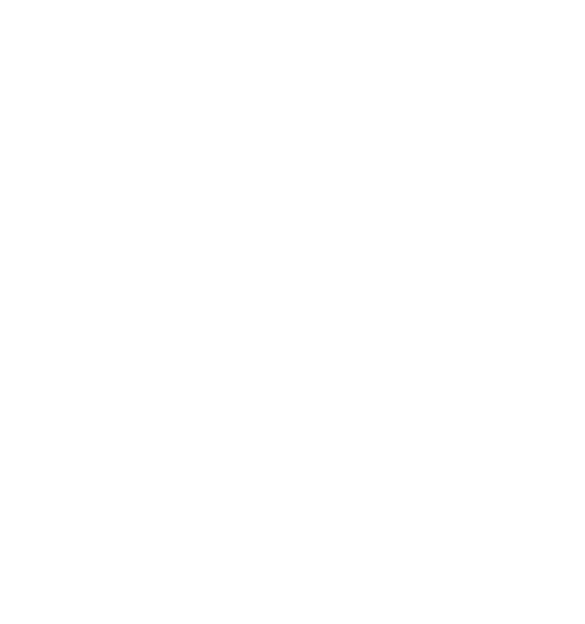
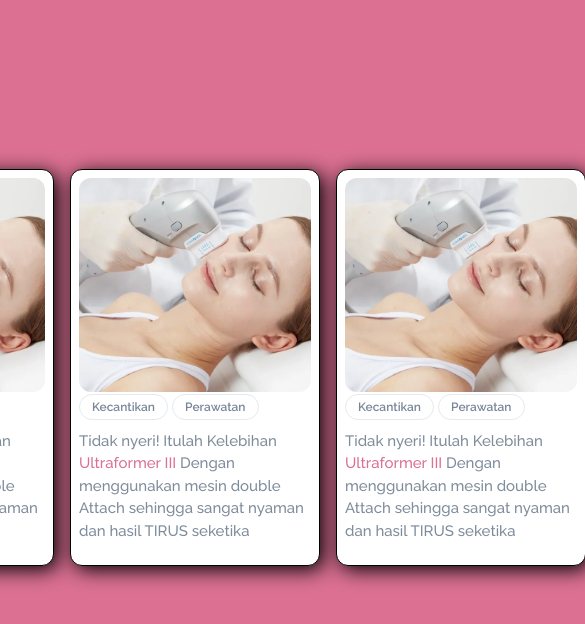
Before and after one commit to RPH07/UAS, a plain HTML site: page index.html in a window 390 px wide. Shown: the whole page, 585 px wide, since content can reach past the window. Drawn offline with Linux system fonts and the light colour scheme.

Commit message:
Menambahkan gambar, text dan responsive css

```diff
--- a/css/style.css
+++ b/css/style.css
@@ -0,0 +1,58 @@
+@import url("https://fonts.googleapis.com/css2?family=Raleway:wght@500;600&display=swap");
+
+*{
+    box-sizing: border-box;
+}
+
+#container{
+    max-width: 300px;
+    margin: 0 auto;
+    margin-top: 20vh;
+    justify-content: center;
+    display: grid;
+    grid-template-columns: repeat(3, 250px);
+    grid-auto-rows: auto;
+    grid-gap: 1rem;
+}
+
+body{
+    background-color: palevioletred;
+    font-family: "Raleway", sans-serif;
+}
+
+.card{
+
+    background-color: white;
+    border: 1px solid black;
+    padding: 8px;
+    border-radius: 12px;
+    box-shadow: 4px 4px 20px;
+}
+
+img{
+    width: 100%;
+    border-radius: 12px;
+    height: 214px;
+    object-fit: cover;
+}
+
+.tag {
+    padding: 5px 12px;
+    border: 1px solid #e5eaed;
+    border-radius: 50px;
+    font-size: 12px;
+    font-weight: 600;
+    color: #788697;
+
+}
+
+p{
+    font-size: 15px;
+    color: #7f8c9b;
+    line-height: 150%;
+}
+
+a {
+    text-decoration: none;
+    color: palevioletred;
+}
--- a/index.html
+++ b/index.html
@@ -11,9 +11,54 @@
 
     <!--Container-->
     <div id="container">
-        <div class="card">
-            <img src="/img/" alt="">
-        </div>
+
+
+
+            <div class="collumn left">
+                <div class="card">
+                    <img src="/img/Ultraformer.jpg" alt="">
+                    <div class="card_details">
+                        <span class="tag">Kecantikan</span>
+                        <span class="tag">Perawatan</span>
+
+                        <p>Tidak nyeri! Itulah Kelebihan <a href="#">Ultraformer III</a> Dengan menggunakan mesin double Attach sehingga
+                        sangat nyaman dan hasil TIRUS seketika</p>
+                    </div>
+                </div>
+            </div>
+
+            <div class="collumn middle">
+                <div class="card">
+                    <img src="/img/Ultraformer.jpg" alt="">
+                    <div class="card_details">
+                        <span class="tag">Kecantikan</span>
+                        <span class="tag">Perawatan</span>
+
+                        <p>Tidak nyeri! Itulah Kelebihan <a href="#">Ultraformer III</a> Dengan menggunakan mesin double Attach sehingga
+                        sangat nyaman dan hasil TIRUS seketika</p>
+                    </div>
+                </div>
+            </div>
+
+            <div class="collumn right">
+                <div class="card">
+                    <img src="/img/Ultraformer.jpg" alt="">
+                    <div class="card_details">
+                        <span class="tag">Kecantikan</span>
+                        <span class="tag">Perawatan</span>
+
+                        <p>Tidak nyeri! Itulah Kelebihan <a href="#">Ultraformer III</a> Dengan menggunakan mesin double Attach sehingga
+                        sangat nyaman dan hasil TIRUS seketika</p>
+                    </div>
+                </div>
+            </div>
+
+
+
+
+
+        <!--Card kedua-->
+
     </div>
 
 </body>
```
Also changed, not shown: img/Ultraformer.jpg (added), img/filler.jpg (added), img/peeling.png (added).
